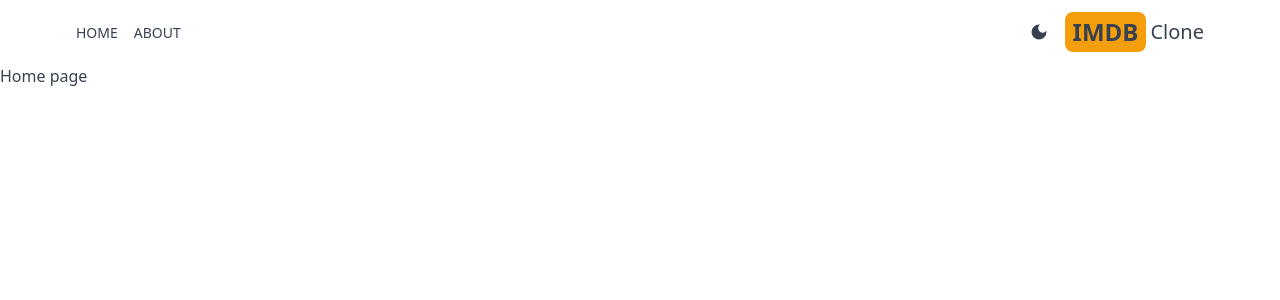
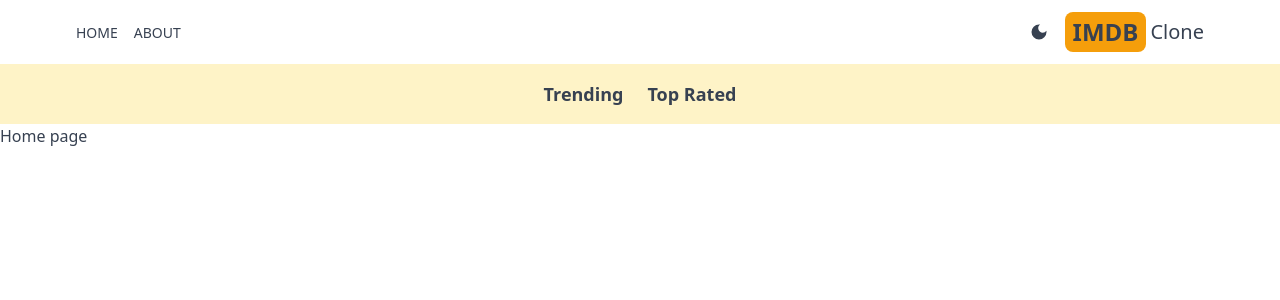
Before and after one commit to BaicanIulia/imbd-clone, a Next.js app: page / in a window 1280 px wide. Shown: the top 300 px of the page. Built offline with nearby package versions, Linux system fonts and the light colour scheme.

Commit message:
added NavBar

```diff
--- a/package.json
+++ b/package.json
@@ -10,11 +10,13 @@
     "format": "prettier --write ."
   },
   "dependencies": {
+    "clsx": "^2.1.1",
     "next": "^15.0.3",
     "next-themes": "^0.4.3",
     "react": "19.0.0-rc-66855b96-20241106",
     "react-dom": "19.0.0-rc-66855b96-20241106",
-    "react-icons": "^5.4.0"
+    "react-icons": "^5.4.0",
+    "tailwind-merge": "^2.5.5"
   },
   "devDependencies": {
     "@types/node": "^20",
--- a/src/app/page.tsx
+++ b/src/app/page.tsx
@@ -1,5 +1,12 @@
+import { NavBar } from '@/features/NavBar';
+
 const HomePage = () => {
-  return <div>Home page</div>;
+  return (
+    <div>
+      <NavBar />
+      Home page
+    </div>
+  );
 };
 
 export default HomePage;
--- /dev/null
+++ b/src/features/NavBar/component.tsx
@@ -0,0 +1,10 @@
+import { NavBarItem } from './components/NavBarItem';
+
+export const NavBar = () => {
+  return (
+    <div className="flex dark:bg-gray-600 bg-amber-100 p-4 lg:text-lg justify-center gap-6">
+      <NavBarItem title="Trending" param="fetchTrending" />
+      <NavBarItem title="Top Rated" param="fetchTopRated" />
+    </div>
+  );
+};
--- /dev/null
+++ b/src/features/NavBar/components/NavBarItem/component.tsx
@@ -0,0 +1,35 @@
+'use client';
+
+import { cn } from '@/lib/utils';
+import Link from 'next/link';
+import { useSearchParams } from 'next/navigation';
+
+type NavBarItemProps = {
+  title: string;
+  param: string;
+};
+
+const getSelectedLinkClasses = (genre: string | null, param: string) => {
+  if (genre === param) {
+    return 'underline underline-offset-8 decoration-4 decoration-amber-500 rounded-lg';
+  }
+};
+
+export const NavBarItem = ({ title, param }: NavBarItemProps) => {
+  const searchParams = useSearchParams();
+  const genre = searchParams.get('genre');
+
+  return (
+    <div>
+      <Link
+        className={cn(
+          'hover:text-amber-600 font-semibold',
+          getSelectedLinkClasses(genre, param),
+        )}
+        href={`/?genre=${param}`}
+      >
+        {title}
+      </Link>
+    </div>
+  );
+};
--- /dev/null
+++ b/src/features/NavBar/components/NavBarItem/index.ts
@@ -0,0 +1 @@
+export { NavBarItem } from './component';
--- /dev/null
+++ b/src/features/NavBar/index.ts
@@ -0,0 +1 @@
+export { NavBar } from './component';
--- /dev/null
+++ b/src/lib/utils.ts
@@ -0,0 +1,6 @@
+import { type ClassValue, clsx } from 'clsx';
+import { twMerge } from 'tailwind-merge';
+
+export function cn(...inputs: ClassValue[]) {
+  return twMerge(clsx(inputs));
+}
```
Also changed, not shown: 1 other file (tests, documents, lock files or other folders).
